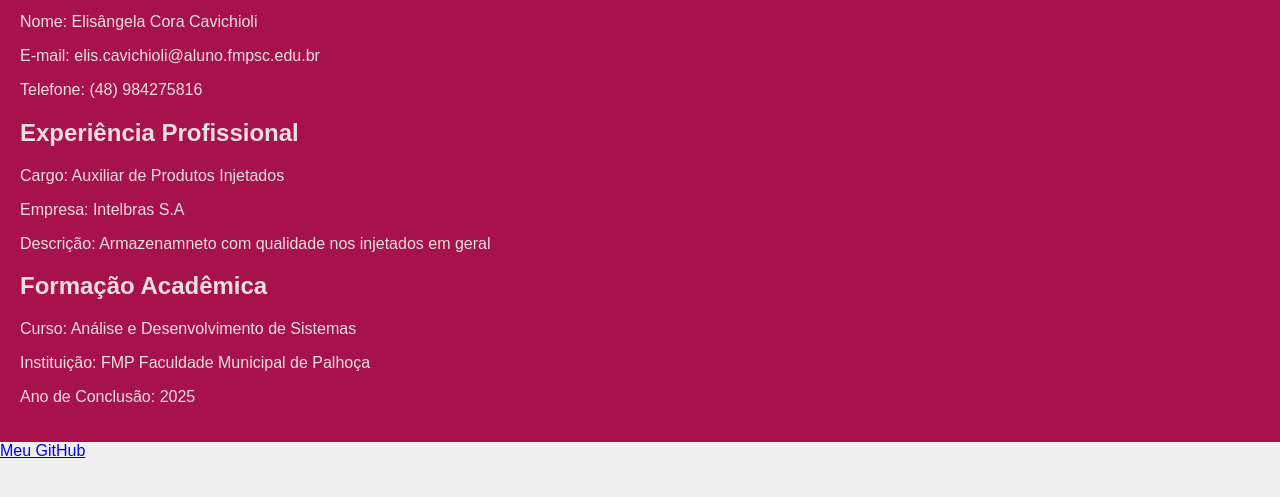
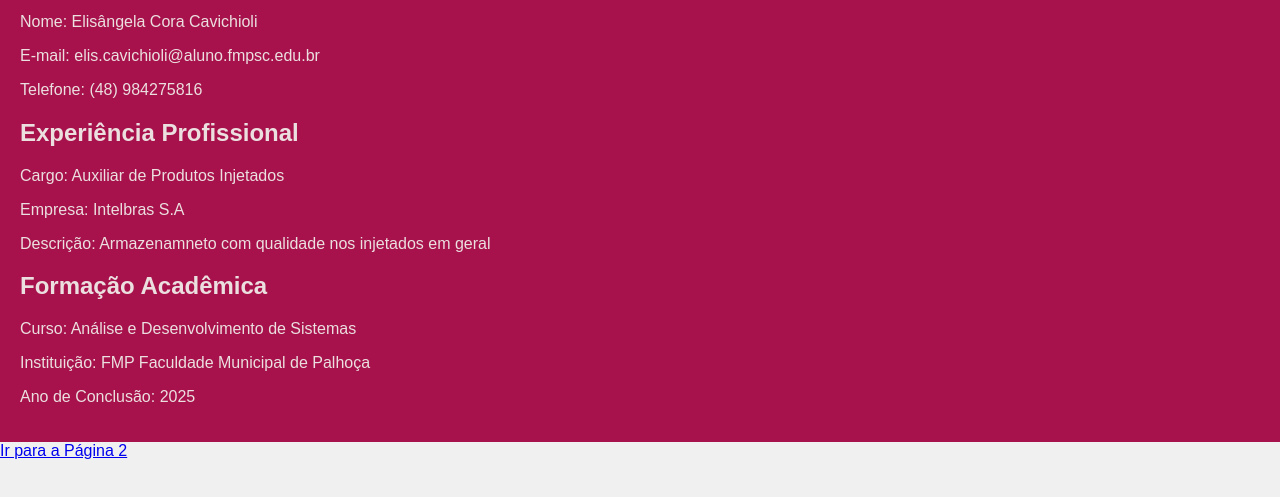
Before and after one commit to Elisangela29/Curr-culo2, a plain HTML site: page index.html in a window 1280 px wide. Shown: the part 189-686 px from the top of the page. Drawn offline with Linux system fonts and the light colour scheme.

Commit message:
Update index.html

```diff
--- a/index.html
+++ b/index.html
@@ -49,7 +49,7 @@
         <p>Ano de Conclusão: 2025</p>
         </div>
     </div>
-      <a href="https://github.com/Elisangela29">Meu GitHub</a>
+        <a href="link.html">Ir para a Página 2</a>
     </body>
 </html>
 
```
